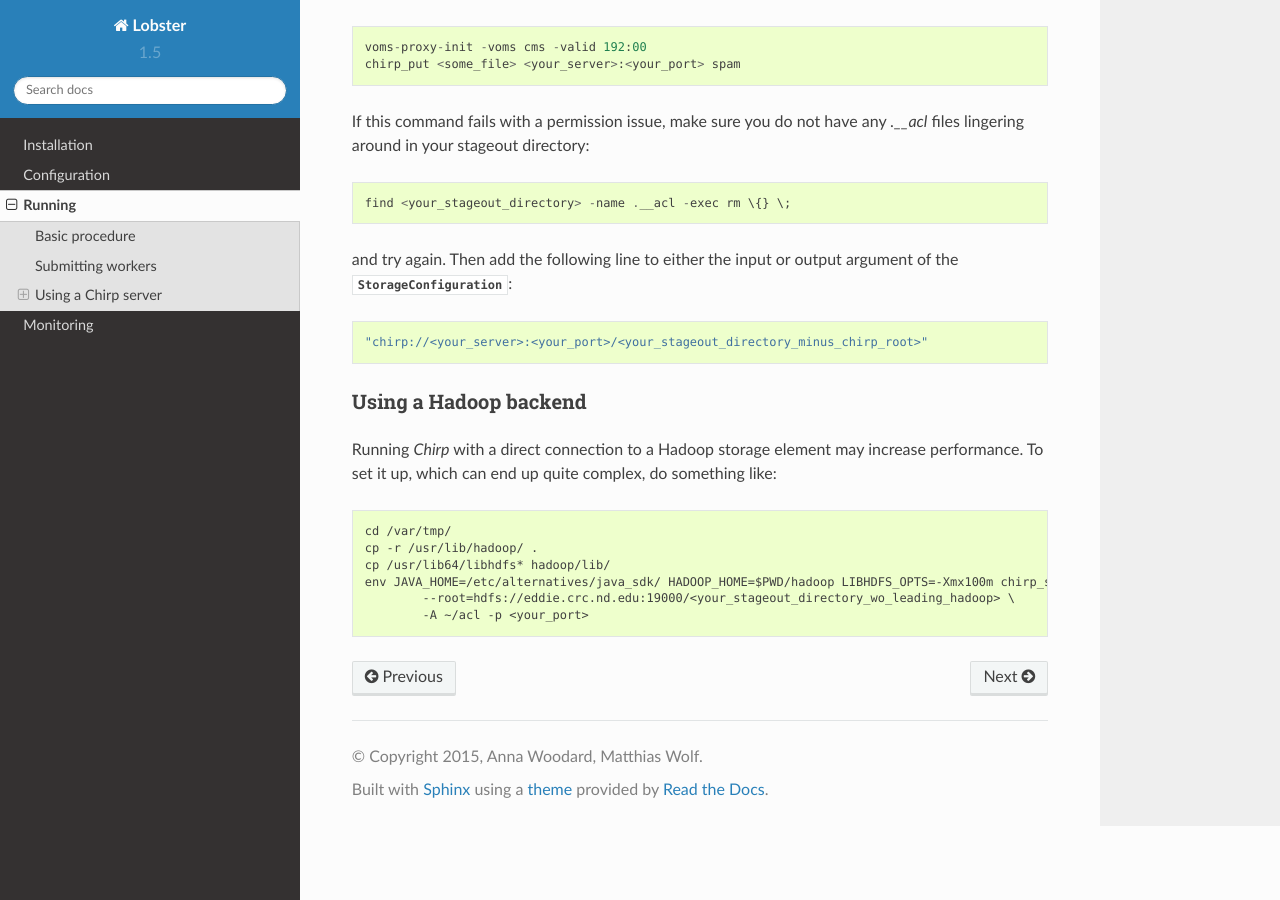
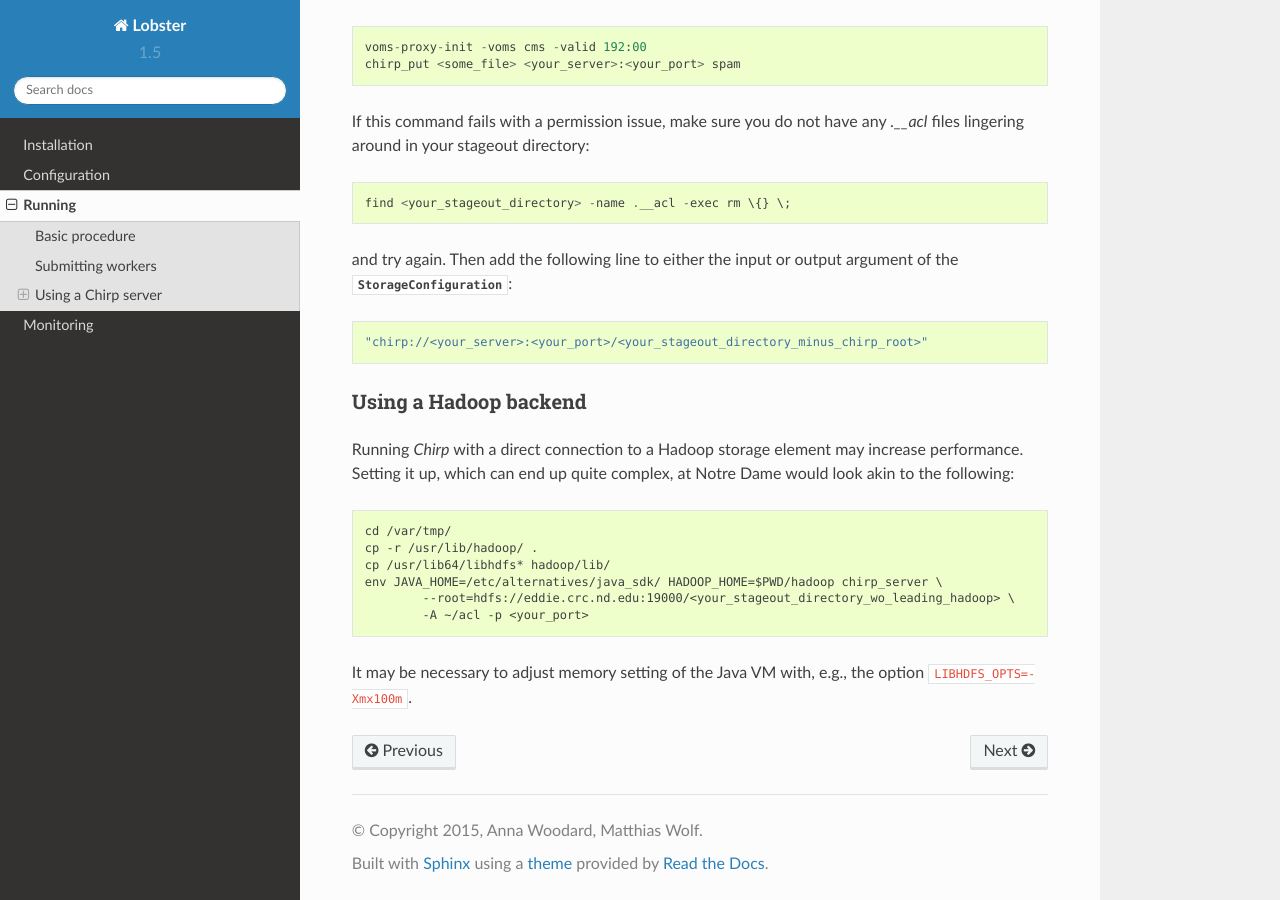
Before and after one commit to NDCMS/lobster, a Sphinx documentation site: the page built from docs/run.rst, in a window 1280 px wide and 900 px high, scrolled down 2351 px. Built offline with Sphinx 7.4.7 and the Read the Docs theme 2.0.0, drawn with Linux system fonts in a browser that asks for light colours.

Commit message:
Tune chirp server command.

```diff
--- a/docs/run.rst
+++ b/docs/run.rst
@@ -119,12 +119,15 @@ Using a Hadoop backend
 ~~~~~~~~~~~~~~~~~~~~~~
 
 Running `Chirp` with a direct connection to a Hadoop storage element may
-increase performance.  To set it up, which can end up quite complex, do
-something like::
+increase performance.  Setting it up, which can end up quite complex, at
+Notre Dame would look akin to the following::
 
     cd /var/tmp/
     cp -r /usr/lib/hadoop/ .
     cp /usr/lib64/libhdfs* hadoop/lib/
-    env JAVA_HOME=/etc/alternatives/java_sdk/ HADOOP_HOME=$PWD/hadoop LIBHDFS_OPTS=-Xmx100m chirp_server \
+    env JAVA_HOME=/etc/alternatives/java_sdk/ HADOOP_HOME=$PWD/hadoop chirp_server \
             --root=hdfs://eddie.crc.nd.edu:19000/<your_stageout_directory_wo_leading_hadoop> \
             -A ~/acl -p <your_port>
+
+It may be necessary to adjust memory setting of the Java VM with, e.g.,
+the option ``LIBHDFS_OPTS=-Xmx100m``.
```
